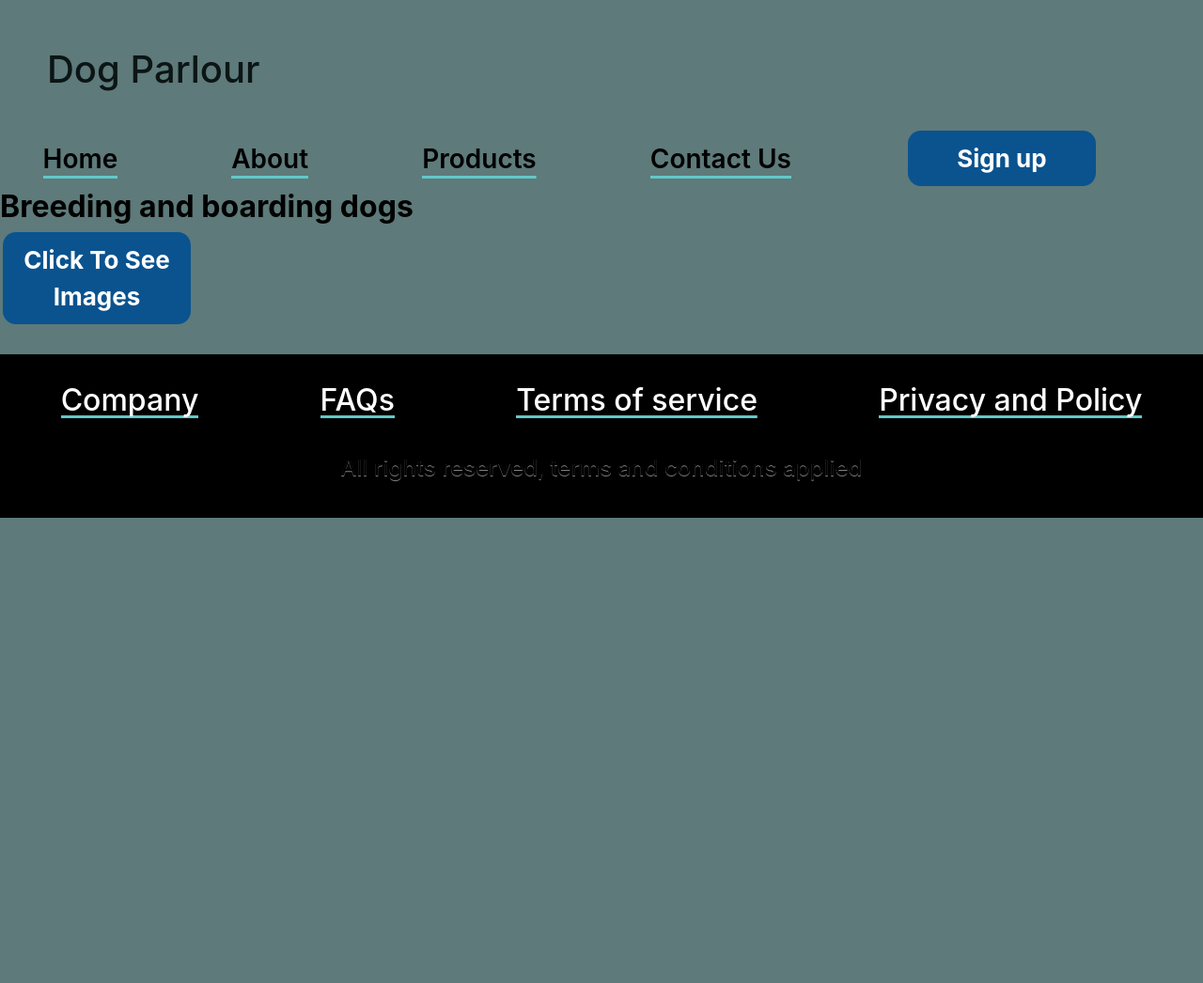
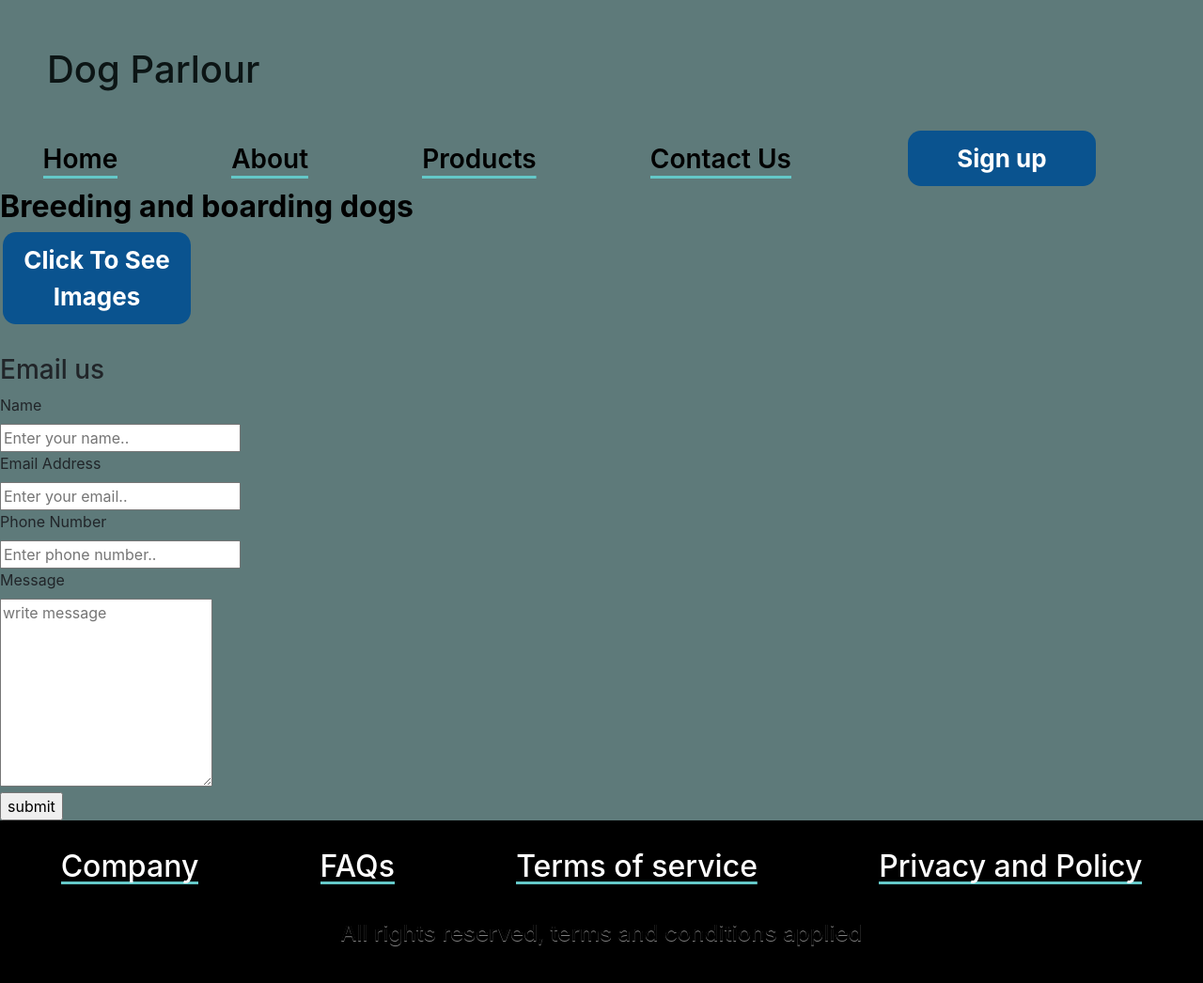
Before and after one commit to Ezra-Kipchumba/project.p1, a plain HTML site: page index.html in a window 1280 px wide. Shown: the whole page at 94% size. Before the commit the page ends 800 px from the top, so only its background shows below. Drawn offline with nearby package versions, Linux system fonts and the light colour scheme.

Commit message:
add form

```diff
--- a/index.html
+++ b/index.html
@@ -44,6 +44,48 @@
     <hr>-->
         <div class="accordion" id="output"></div>
     </div>
+    <div class="form">
+        <h3 id="mail">Email us</h3>
+        <form action="fillform" onsubmit="return false;">
+            <div class="labels">
+                <div>
+                    <label for="name">Name</label>
+                </div>
+                <div>
+                    <input type="text" id="fullname" placeholder="Enter your name.." required>
+                </div>
+            </div>
+            <div class="labels">
+                <div>
+                    <label for="name">Email Address</label>
+                </div>
+                <div>
+                    <input type="text" id="fullname" placeholder="Enter your email.." required>
+                </div>
+            </div>
+            <div class="labels">
+                <div>
+                    <label for="name">Phone Number</label>
+                </div>
+                <div>
+                    <input type="number" id="fullname" placeholder="Enter phone number.." required>
+                </div>
+            </div>
+            <div class="labels">
+                <div>
+                    <label for="name">Message</label>
+                </div>
+                <div>
+                    <textarea type="text" id="usermessage" placeholder="write message"
+                        style="height: 200px; width: 500;"></textarea>
+                </div>
+            </div>
+            <div>
+                <input type="submit" id="btn" onclick="theSend();" value="submit">
+            </div>
+        </form>
+    </div>
+</div>
 
     <!-- footer -->
 <footer class="footer">
```
